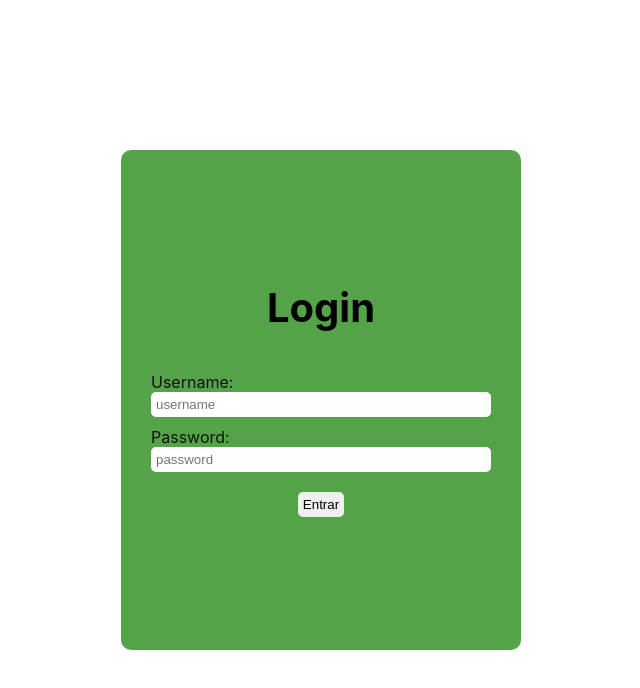
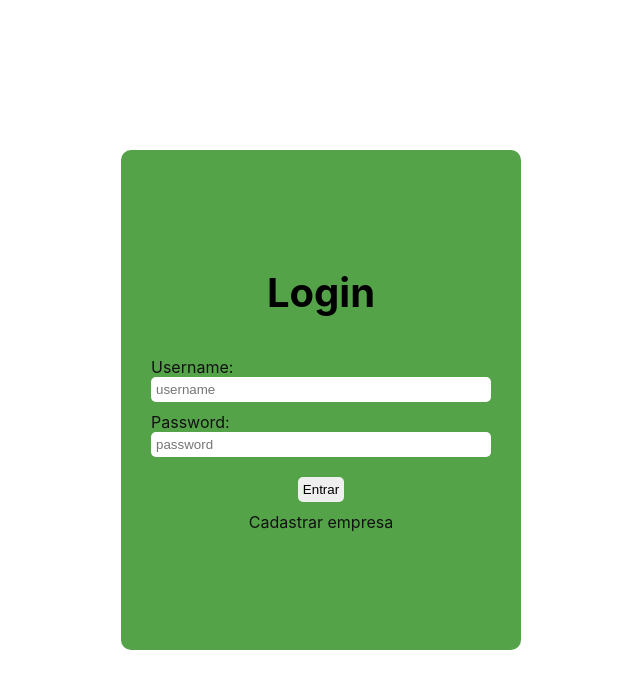
Before and after one commit to bruno-lippert/ordering_system, a Next.js app: page /Login in a window 1280 px wide. Shown: the top 688 px of the page, without its empty margins (319-959 px from the left). Built offline with nearby package versions, Linux system fonts and the light colour scheme.

Commit message:
feat: redirecionamento para tela de cadastro de empresa

```diff
--- a/pages/Login.tsx
+++ b/pages/Login.tsx
@@ -7,6 +7,7 @@ import { getIdCompanyByID } from "../src/services/companyManagement";
 import { Company } from "../src/types/Company";
 import { useRouter } from "next/router";
 import { ToastContainer, toast } from "react-toastify";
+import Link from "next/link";
 
 export default function Login() {
   const [login, setLogin] = useState<Login>({ username: "", password: "" });
@@ -20,18 +21,15 @@ export default function Login() {
       fetchedUser !== undefined &&
       fetchedUser.length > 0
     ) {
-
-      const user = fetchedUser[0]
+      const user = fetchedUser[0];
       localStorage.setItem("currentIdCompany", user.idcompany.toString());
       localStorage.setItem("currentUser", user.username);
 
-      const company: Company[] | null = await getIdCompanyByID(
-        user.idcompany
-      );
+      const company: Company[] | null = await getIdCompanyByID(user.idcompany);
       localStorage.setItem("currentCompanyName", company![0].name);
       router.push("/System");
     } else {
-      alert("Usuário não encontrado!")
+      alert("Usuário não encontrado!");
       // toastError(`Usuário não encontrado!`);
     }
   };
@@ -83,6 +81,11 @@ export default function Login() {
           value="Entrar"
           onClick={fetchUser}
         />
+        <div className="companyRegistration">
+          <Link href="/CompanyRegistration">
+            Cadastrar empresa
+          </Link>
+        </div>
       </S.Login>
     </S.Container>
   );
```
